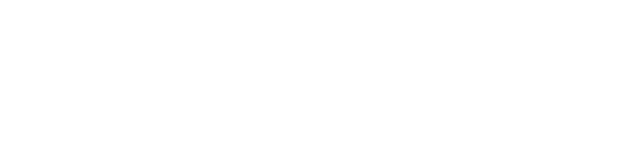
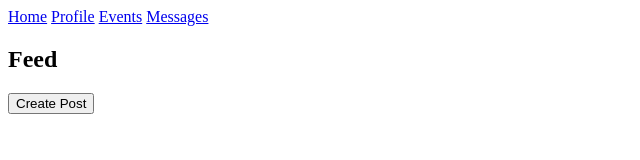
Before and after one commit to smritikhulbe/Neighborhood-Connect, a plain HTML site: page index.html in a window 1280 px wide. Shown: the whole page, without its empty margins (0-640 px from the left). Drawn offline with Linux system fonts and the light colour scheme.

Commit message:
Add files via upload

```diff
--- a/index.html
+++ b/index.html
@@ -1 +1,24 @@
 <!DOCTYPE html>
+<html lang="en">
+<head>
+    <meta charset="UTF-8">
+    <meta name="viewport" content="width=device-width, initial-scale=1.0">
+    <title>Name Here - Home</title>
+    <link rel="stylesheet" href="style.css">
+</head>
+<body>
+    <nav>
+        <a href="index.html">Home</a>
+        <a href="profile.html">Profile</a>
+        <a href="events.html">Events</a>
+        <a href="messages.html">Messages</a>
+    </nav>
+    <section id="feed">
+        <h2>Feed</h2>
+        <div id="post-list"></div>
+    </section>
+    <button id="create-post-button">Create Post</button>
+
+    <script src="script.js"></script>
+</body>
+</html>
```
Also changed, not shown: event.html (added), messages.html (added), profile.html (added).
